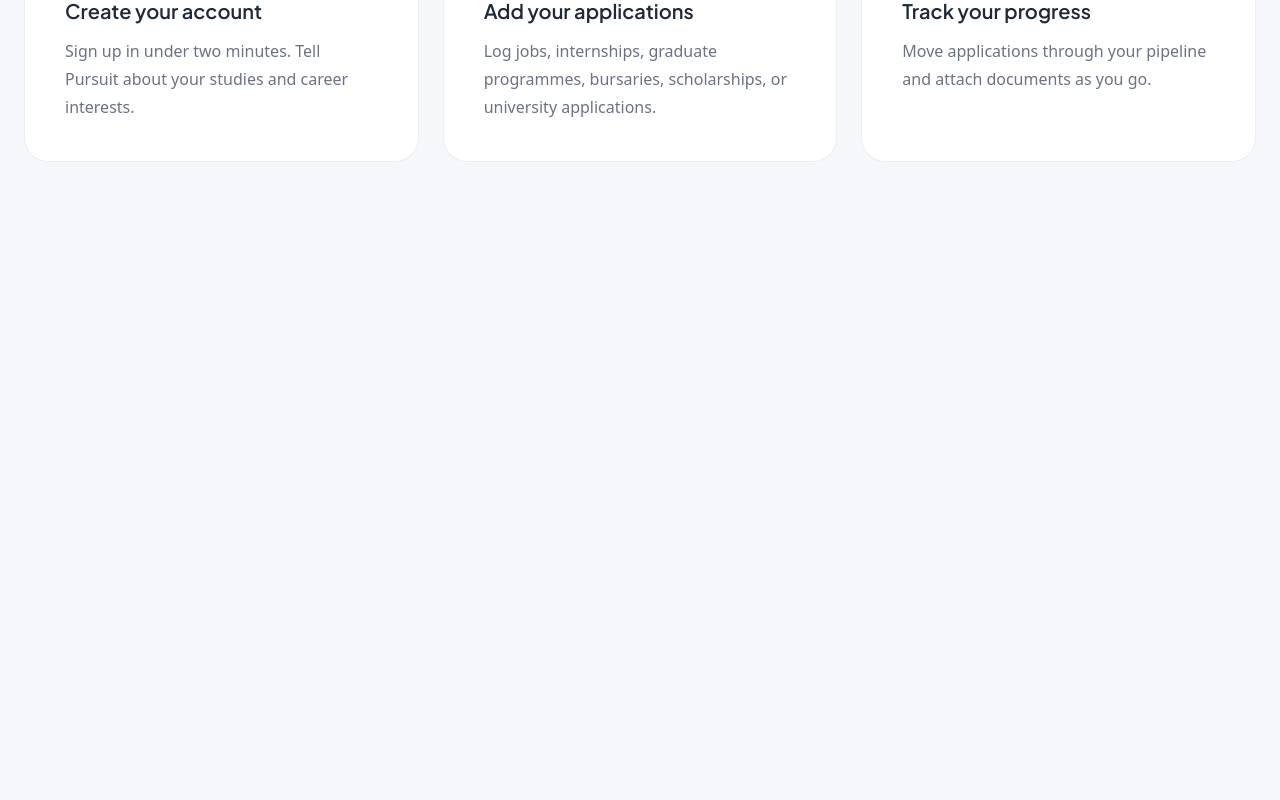
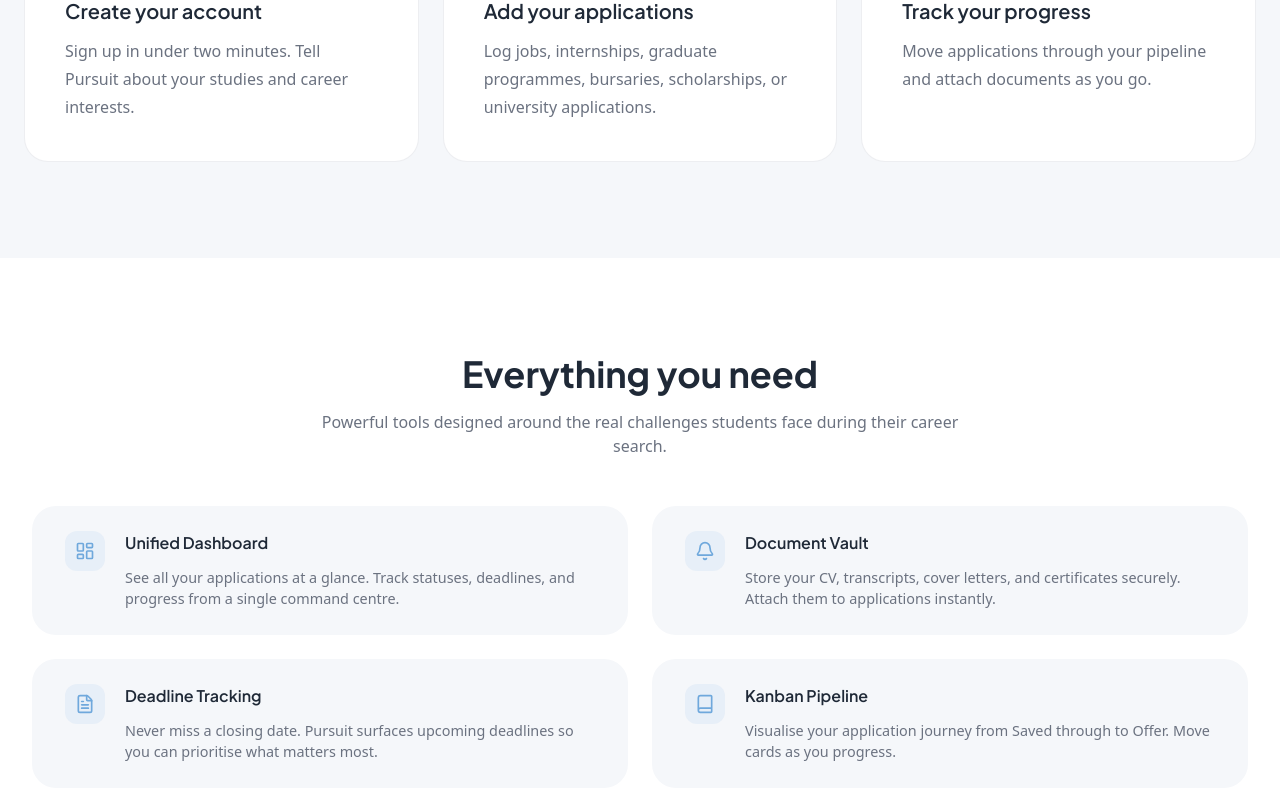
Before and after one commit to thatomakhusha/pursuitv1, a Next.js app: page / in a window 1280 px wide. Shown: the part 1337-2137 px from the top of the page. Before the commit the page ends 1595 px from the top, so only its background shows below. Built offline with nearby package versions, Linux system fonts and the light colour scheme.

Commit message:
feat: create what you need section

```diff
--- a/src/app/globals.css
+++ b/src/app/globals.css
@@ -47,7 +47,6 @@ html {
 
 body {
   margin: 0;
-  background: var(--color-background);
   -webkit-font-smoothing: antialiased;
 }
 
--- a/src/app/page.tsx
+++ b/src/app/page.tsx
@@ -3,6 +3,7 @@ import Navbar from "@/components/landing/Navbar";
 import Hero from "@/components/landing/Hero";
 import Strip from "@/components/landing/Strip";
 import HowItWorks from "@/components/landing/HowItWorks";
+import WhatYouNeed from "@/components/landing/WhatYouNeed";
 
 export default function Home() {
   return (
@@ -15,6 +16,9 @@ export default function Home() {
             <Strip/>
           </Container>
           <HowItWorks/>
+          <Container>
+            <WhatYouNeed/>
+          </Container>
       </main>
 
 
--- /dev/null
+++ b/src/components/landing/WhatYouNeed.tsx
@@ -0,0 +1,72 @@
+import { LayoutDashboard, Bell, FileText, Book } from "lucide-react";
+
+const needs = [
+    {
+        icon: LayoutDashboard,
+        title: "Unified Dashboard",
+        description:
+            "See all your applications at a glance. Track statuses, deadlines, and progress from a single command centre.",
+    },
+    {
+        icon: Bell,
+        title: "Document Vault",
+        description:
+            "Store your CV, transcripts, cover letters, and certificates securely. Attach them to applications instantly.",
+    },
+    {
+        icon: FileText,
+        title: "Deadline Tracking",
+        description:
+            "Never miss a closing date. Pursuit surfaces upcoming deadlines so you can prioritise what matters most.",
+    },
+    {
+        icon: Book,
+        title: "Kanban Pipeline",
+        description:
+            "Visualise your application journey from Saved through to Offer. Move cards as you progress.",
+    },
+];
+
+const WhatYouNeed = () => {
+    return (
+        <section className="bg-white py-24">
+                <div className="text-center">
+                    <h2 className="text-4xl font-bold text-text-primary">
+                        Everything you need
+                    </h2>
+                    <p className="mx-auto mt-4 max-w-2xl text-text-secondary">
+                        Powerful tools designed around the real challenges students face during their career search.
+                    </p>
+                </div>
+                <div className="mt-12 grid grid-cols-1 gap-6 md:grid-cols-2">
+                    {needs.map((need) => {
+                        const Icon = need.icon;
+
+                        return (
+                            <div
+                                key={need.title}
+                                className="flex gap-5 rounded-3xl border border-transparent bg-background px-8 py-6 transition-all duration-500 ease-in-out hover:border-primary-hover-mid"
+                            >
+                                <div className="flex h-10 w-10 shrink-0 items-center justify-center rounded-xl bg-primary/10">
+                                    <Icon className="h-5 w-5 text-primary" />
+                                </div>
+
+
+                                <div>
+                                    <h3 className="text-[1rem] font-semibold text-text-primary">
+                                        {need.title}
+                                    </h3>
+
+                                    <p className="mt-3 text-[0.9rem] text-text-secondary">
+                                        {need.description}
+                                    </p>
+                                </div>
+                            </div>
+                        );
+                    })}
+                </div>
+        </section>
+     );
+}
+
+export default WhatYouNeed;
```
